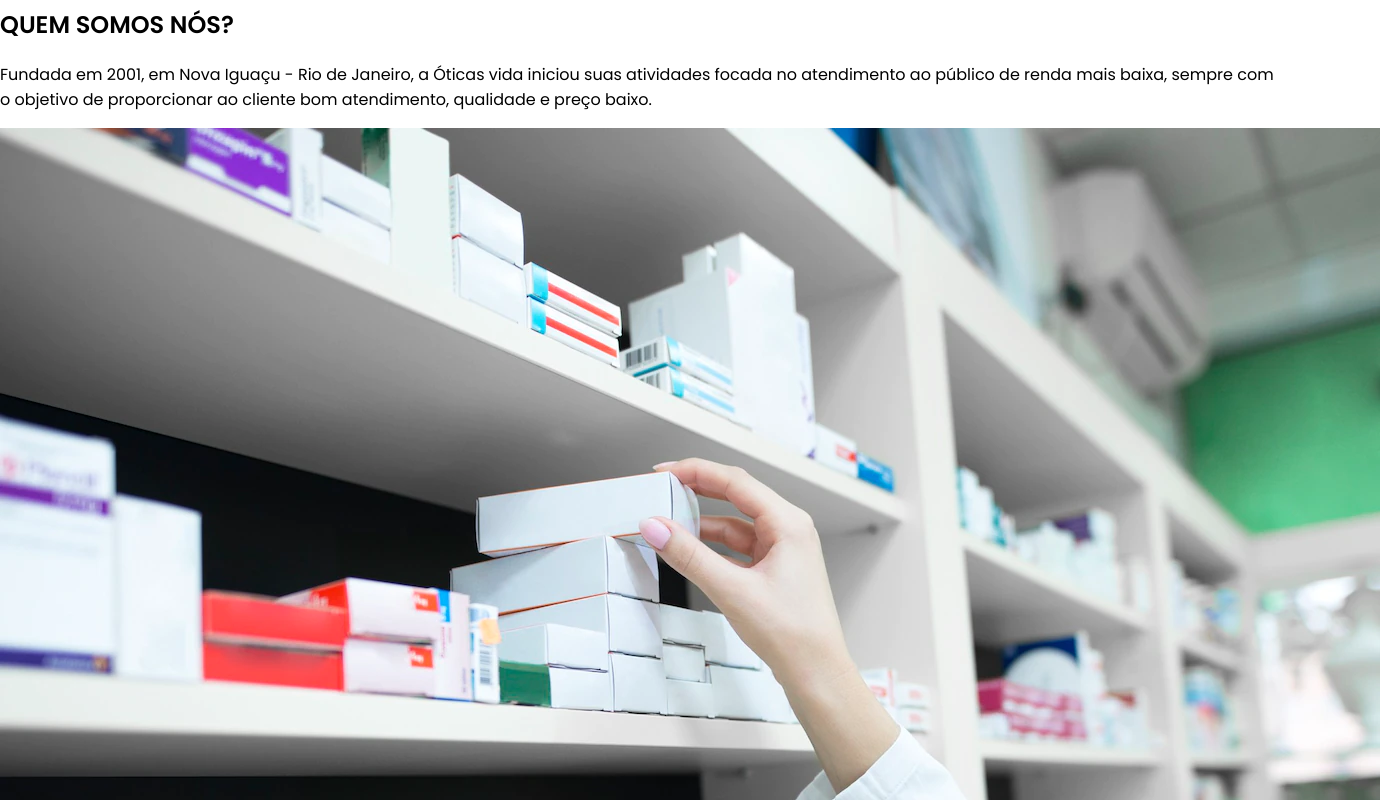
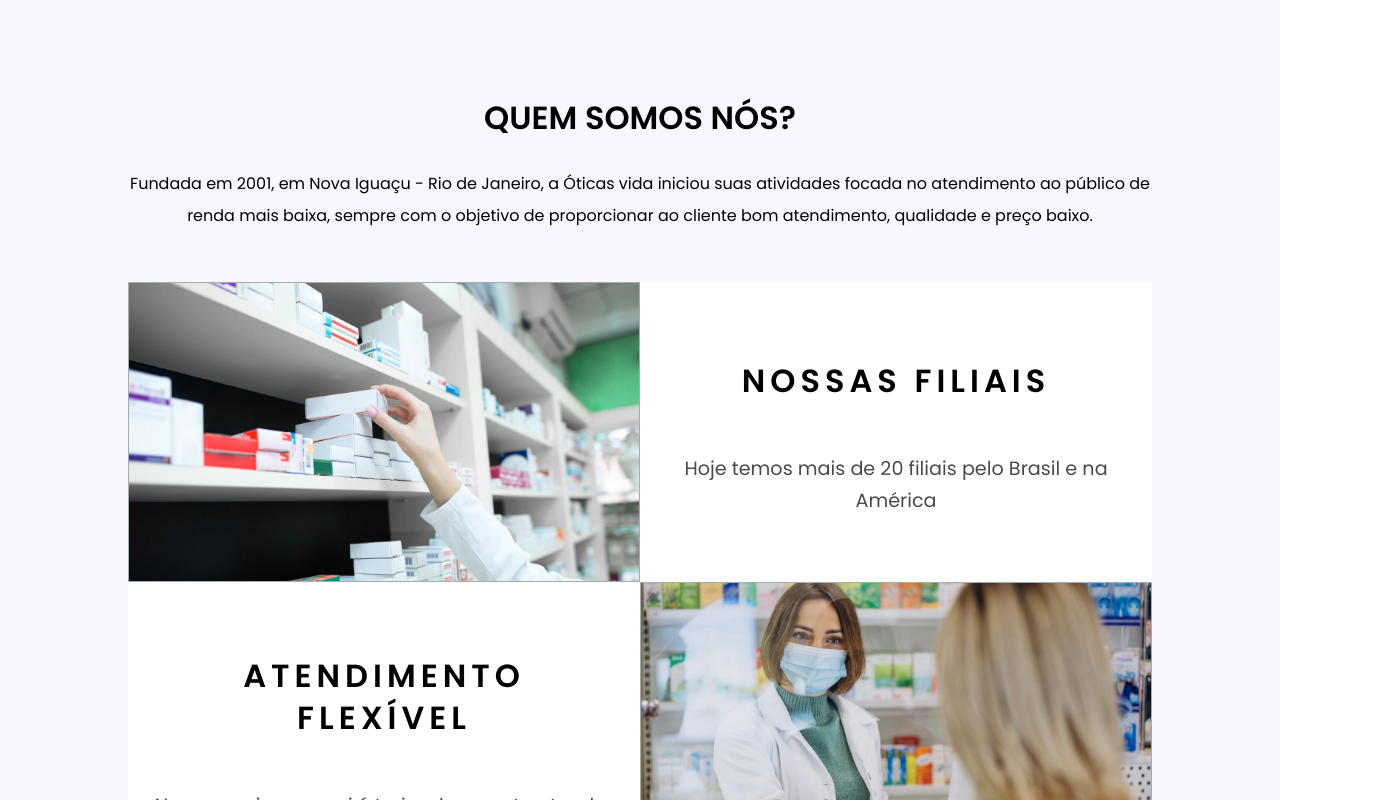
Before and after one commit to dev-jefferson-lopes/projeto-13-react, a React (Vite) app: page / in a window 1280 px wide. Shown: the part 2080-2880 px from the top of the page, 1380 px wide, since content can reach past the window. Built offline with nearby package versions, Linux system fonts and the light colour scheme; a web font is replaced by a local one.

Commit message:
Inserindo o estilo da seção sobre

```diff
--- a/src/App.scss
+++ b/src/App.scss
@@ -6,7 +6,6 @@
 body{
     margin: 0;
     padding: 0;
-
 }
 
 .section-container{
--- a/src/components/Main/SecaoSobre/index.jsx
+++ b/src/components/Main/SecaoSobre/index.jsx
@@ -1,22 +1,23 @@
 import React from "react";
+import "./index.scss"
 
 export default function SecaoSobre() {
     return (
-        <section>
-            <div>
-                <h2>QUEM SOMOS NÓS?</h2>
+        <section id="sobre" className="secao-sobre">
+            <div className="section-container">
+                <h2 className="sub-title">QUEM SOMOS NÓS?</h2>
                 <p>Fundada em 2001, em Nova Iguaçu - Rio de Janeiro, a Óticas vida iniciou suas atividades focada no atendimento ao público de renda mais baixa, sempre com o objetivo de proporcionar ao cliente bom atendimento, qualidade e preço baixo. </p>
-                <div>
+                <div className="boxs-cards">
                     <img src="/assets/loja.png" alt="loja" />
-                    <div>
+                    <div className="card-text">
                         <h3>Nossas Filiais</h3>
                         <p>Hoje temos mais de 20 filiais pelo Brasil e na América</p>
                     </div>
-                    <img src="/assets/atendimento.png" alt="atendimento" />
-                    <div>
+                    <div className="card-text">
                         <h3>Atendimento flexível</h3>
                         <p>Nossa equipe possui é treinada para te atender</p>
                     </div>
+                    <img src="/assets/atendimento.png" alt="atendimento" />
                 </div>
             </div>
         </section>
--- a/src/components/Main/SecaoSobre/index.scss
+++ b/src/components/Main/SecaoSobre/index.scss
@@ -0,0 +1,44 @@
+.secao-sobre{
+    background-color: #f8f7ff;
+    text-align: center;
+    padding: 80px 20px;
+}
+
+.secao-sobre p{
+    line-height: 32px;
+}
+
+.boxs-cards{
+    margin-top: 50px;
+    display: flex;
+    flex-wrap: wrap;
+}
+
+.boxs-cards img{
+    width: 50%;
+    height: 300px;
+    object-fit: cover;
+    border: 1px solid #a2adad;
+}
+
+.card-text{
+    width: 50%;
+    padding: 20px 25px;
+    background-color: #fff;
+    display: flex;
+    flex-direction: column;
+    align-items: center;
+    justify-content: center;
+}
+
+.card-text h3{
+    font-size: 2em;
+    text-transform: uppercase;
+    line-height: 42px;
+    letter-spacing: 5px;
+}
+
+.card-text p{
+    font-size: 1.2em;
+    color: #4a4a4a;
+}
```
